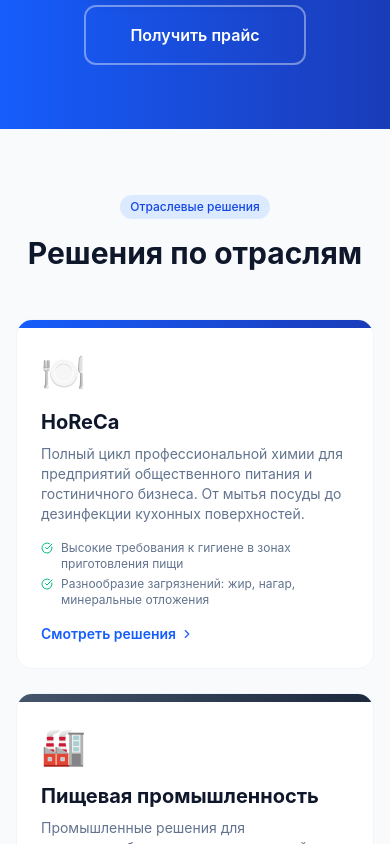
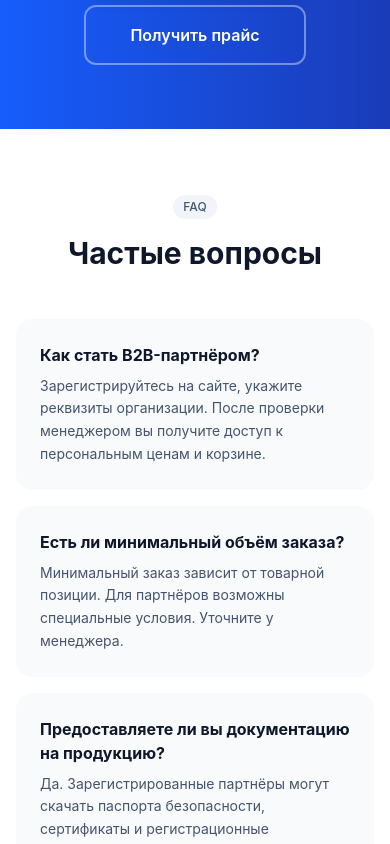
Before and after one commit to dukenjuken-code/b2b, a React (Vite) app: page / in a window 390 px wide. Shown: the part 10400-11244 px from the top of the page. Built offline with nearby package versions, Linux system fonts and the light colour scheme.

Commit message:
Обновил файл

```diff
--- a/src/pages/HomePage.tsx
+++ b/src/pages/HomePage.tsx
@@ -411,47 +411,6 @@ export default function HomePage() {
         </div>
       </section>
 
-      {/* ─── INDUSTRIES ─── */}
-      <section className="bg-slate-50 py-16 md:py-24">
-        <div className="max-w-7xl mx-auto px-4">
-          <div className="text-center mb-12">
-            <Badge variant="blue" className="mb-4">Отраслевые решения</Badge>
-            <h2 className="text-3xl md:text-4xl font-bold text-slate-900 mb-4">
-              Решения по отраслям
-            </h2>
-          </div>
-          <div className="grid grid-cols-1 md:grid-cols-3 gap-6">
-            {featuredIndustries.map((industry) => (
-              <Link
-                key={industry.id}
-                to={`/industries/${industry.slug}`}
-                className="group bg-white rounded-2xl border border-slate-100 hover:border-blue-200 hover:shadow-xl overflow-hidden transition-all duration-300"
-              >
-                <div className={`h-2 bg-gradient-to-r ${industry.gradient}`} />
-                <div className="p-6">
-                  <div className="text-4xl mb-4">{industry.icon}</div>
-                  <h3 className="text-xl font-bold text-slate-900 mb-2 group-hover:text-blue-600 transition-colors">
-                    {industry.name}
-                  </h3>
-                  <p className="text-slate-500 text-sm mb-4">{industry.fullDescription}</p>
-                  <div className="space-y-1 mb-4">
-                    {industry.challenges.slice(0, 2).map((c, i) => (
-                      <div key={i} className="flex items-start gap-2 text-xs text-slate-500">
-                        <CheckCircle size={12} className="text-emerald-500 mt-0.5 shrink-0" />
-                        {c}
-                      </div>
-                    ))}
-                  </div>
-                  <span className="flex items-center gap-1 text-sm font-semibold text-blue-600 group-hover:gap-2 transition-all">
-                    Смотреть решения <ChevronRight size={14} />
-                  </span>
-                </div>
-              </Link>
-            ))}
-          </div>
-        </div>
-      </section>
-
       {/* ─── FAQ ─── */}
       <section className="bg-white py-16 md:py-24">
         <div className="max-w-3xl mx-auto px-4">
```
